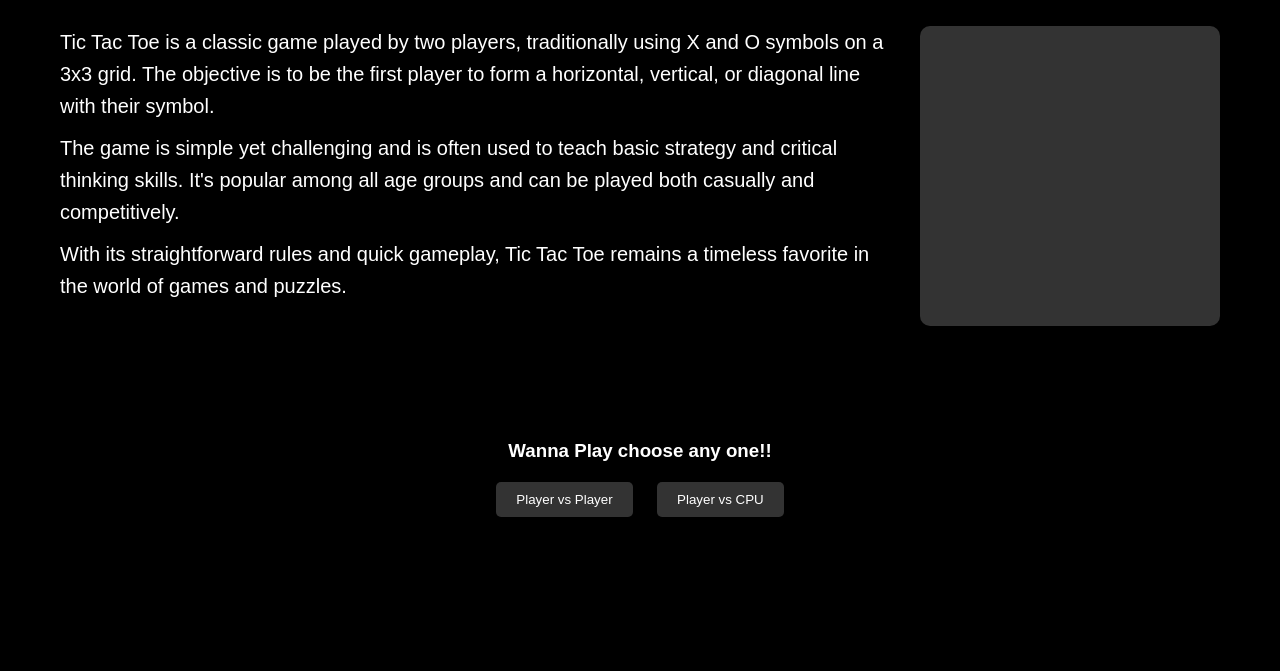
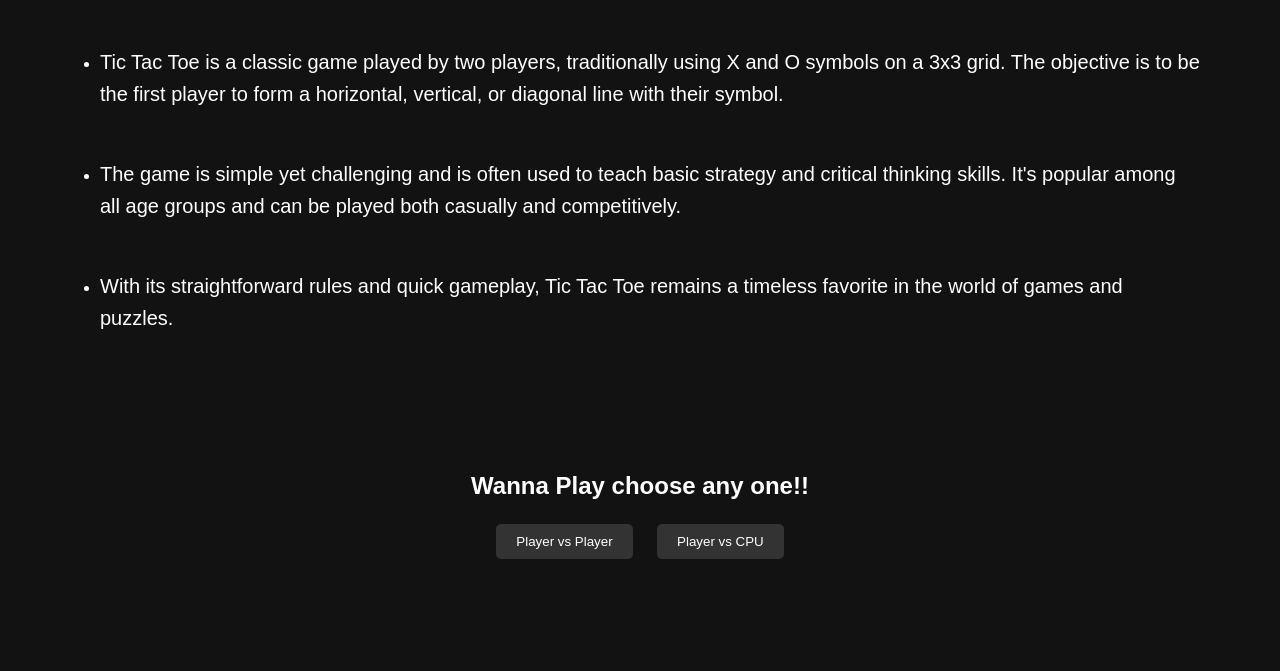
Before and after one commit to ashish4kmax/TicTacToe-game.github.io, a plain HTML site: page index.html in a window 1280 px wide. Shown: the part 179-850 px from the top of the page. Before the commit the page ends 800 px from the top, so only its background shows below. Drawn offline with nearby package versions, Linux system fonts and the light colour scheme; some packages are replaced by stand-ins of ours; a script that the page names is missing.

Commit message:
updated lading page

```diff
--- a/index.html
+++ b/index.html
@@ -6,20 +6,30 @@
     <meta http-equiv="X-UA-Compatible" content="IE=edge">
     <meta name="viewport" content="width=device-width, initial-scale=1.0">
     <title>Tic Tac Toe</title>
+    <link rel="stylesheet" href="https://cdnjs.cloudflare.com/ajax/libs/animate.css/4.1.1/animate.min.css" />
     <style>
-        * {
-            background-color: black;
-            color: white;
+        /* Ensure the body fills the entire viewport */
+        body {
             margin: 0;
             padding: 0;
-            box-sizing: border-box;
+            background-color: #121212;
+            /* Set background color to black */
+            font-family: Arial, sans-serif;
+            color: white;
+            /* Set text color to white for visibility */
+            position: relative;
+            /* Set position to relative to contain absolutely positioned elements */
+            width: 100vw;
+            height: 100vh;
+            /* Cover entire viewport */
         }
 
-        body {
-            font-family: Arial, sans-serif;
-        }
-
+        /* Your other styles here */
         .container {
+            position: relative;
+            /* Set position to relative to contain absolutely positioned elements */
+            z-index: 1;
+            /* Ensure the container stays above the background */
             display: flex;
             justify-content: space-between;
             align-items: flex-start;
@@ -34,6 +44,10 @@
             font-size: 100px;
             margin-bottom: 20px;
             margin-top: 50px;
+            z-index: 2;
+            /* Set higher z-index to appear above the 3D model */
+            position: relative;
+            /* Ensure z-index works properly */
         }
 
         p {
@@ -58,6 +72,10 @@
         .game-mode-buttons {
             text-align: center;
             margin-top: 20px;
+            z-index: 2;
+            /* Set higher z-index to appear above the 3D model */
+            position: relative;
+            /* Ensure z-index works properly */
         }
 
         .game-mode-buttons button {
@@ -76,19 +94,31 @@
         }
 
         .model-container {
-            width: 300px;
-            height: 300px;
-            background-color: #333333;
-            /* Placeholder color */
-            border-radius: 10px;
+            position: absolute;
+            /* Position the container absolutely */
+            top: 0;
+            /* Align to the top of the page */
+            left: 0;
+            /* Align to the left of the page */
+            width: 100vw;
+            /* Occupy the entire viewport width */
+            height: 100vh;
+            /* Occupy the entire viewport height */
+            z-index: 0;
+            /* Set a lower z-index to appear as the background */
+        }
+
+        /* Hide the element containing the "Move your mouse" text */
+        .model-container .overlay {
+            display: none;
         }
 
         @media (max-width: 768px) {
-            h1{
+            h1 {
                 font-size: 55px;
             }
 
-            p{
+            p {
                 font-size: 17px;
             }
 
@@ -110,35 +140,56 @@
                 margin-top: 20px;
             }
         }
+
+        /* Adjust the position and styling of "Wanna Play choose any one!!" text */
+        h3 {
+            margin-top: 20px;
+            color: #ffffff;
+            font-size: 24px;
+            z-index: 2;
+            position: relative;
+        }
     </style>
 </head>
 
 <body>
-    <h1 align="center">Tic Tac Toe</h1>
+    <h1 class="animate__animated animate__lightSpeedInLeft" align="center">Tic Tac Toe</h1>
     <div class="container">
-        <div class="content">
-            <p>Tic Tac Toe is a classic game played by two players, traditionally using X and O symbols on a 3x3 grid.
+        <div class="content animate__animated animate__fadeIn">
+            <ul>
+                <li>
+                    <p>Tic Tac Toe is a classic game played by two players, traditionally using X and O symbols on a 3x3
+                        grid.
                         The
-                objective is to be the first player to form a horizontal, vertical, or diagonal line with their symbol.
+                        objective is to be the first player to form a horizontal, vertical, or diagonal line with their
+                        symbol.
                     </p>
-            <p>The game is simple yet challenging and is often used to teach basic strategy and critical thinking
+                    <br />
+                </li>
+                <li>
+                    <p>The game is simple yet challenging and is often used to teach basic strategy and critical
+                        thinking
                         skills.
                         It's popular among all age groups and can be played both casually and competitively.</p>
-            <p>With its straightforward rules and quick gameplay, Tic Tac Toe remains a timeless favorite in the world
+                    <br />
+                </li>
+                <li>
+                    <p>With its straightforward rules and quick gameplay, Tic Tac Toe remains a timeless favorite in the
+                        world
                         of
                         games and puzzles.</p>
                     <br />
+                </li>
+            </ul>
+        </div>
+    </div>
+    <div class="model-container">
+        <script type="module" src="https://unpkg.com/@splinetool/viewer@1.0.47/build/spline-viewer.js"></script>
+        <spline-viewer url="https://prod.spline.design/IKyqTPuLOmPiCfIQ/scene.splinecode"></spline-viewer>
+    </div>
     <br />
     <br />
-        </div>
-        <div class="model-container">
-            <model-viewer src="./3d models/tic_tac_toe.glb" alt="Your 3D Model" auto-rotate camera-controls></model-viewer>
-        </div>
-
-    </div>
-    <br/>
-    <br/>
-    <br/>
+    <br />
     <h3 align="center">Wanna Play choose any one!!</h3>
     <div class="game-mode-buttons">
         <button onclick="startGame('playerVsPlayer')">Player vs Player</button>
```
Lines whose indentation alone changed are shown as unchanged.
